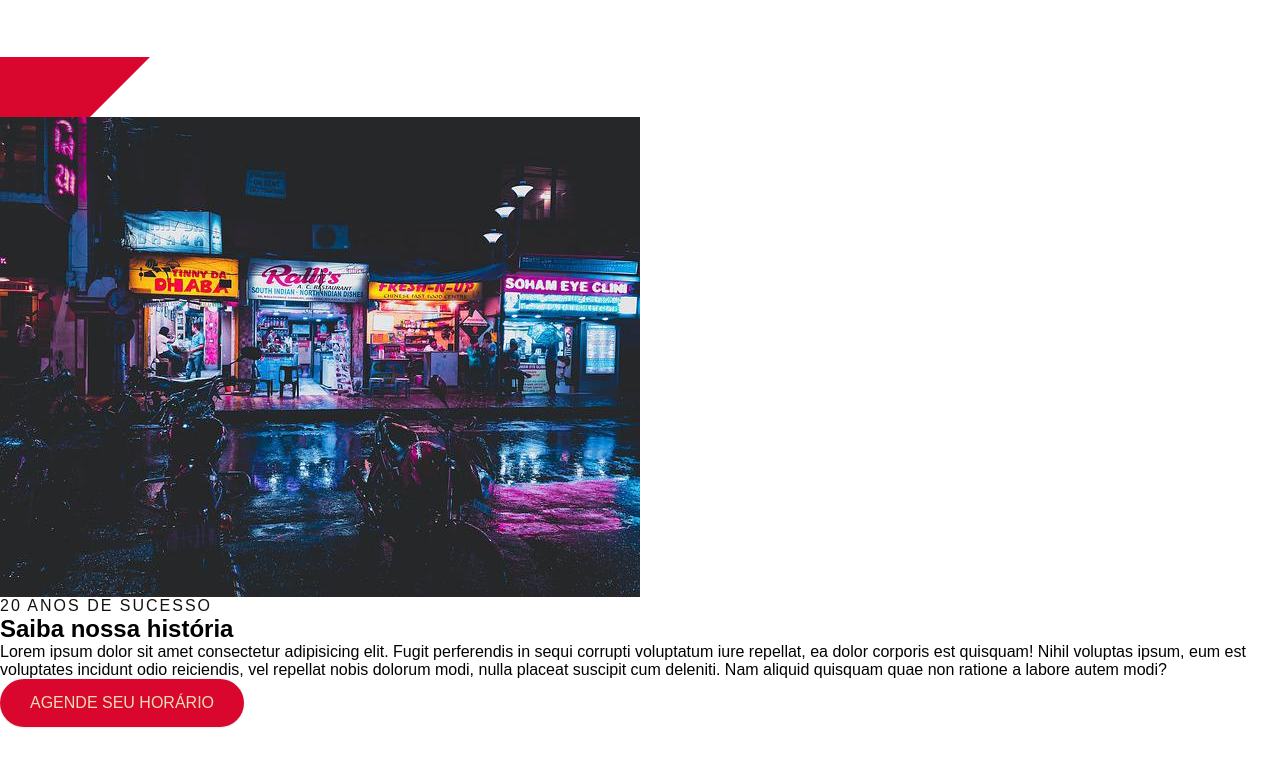
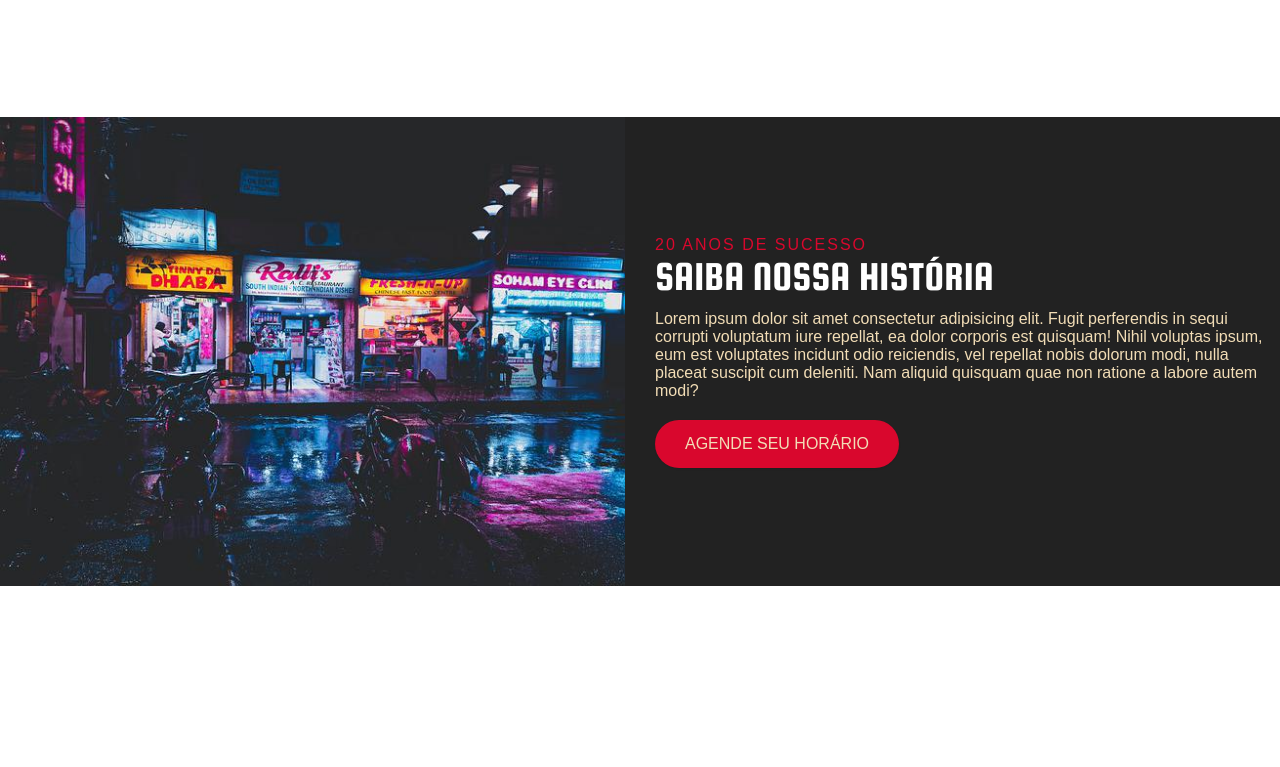
Before and after one commit to davislamenha/gamerworld-ebac, a plain HTML site: page index.html in a window 1280 px wide. Shown: the part 1253-2020 px from the top of the page. After the commit the page ends 1899 px from the top, so only its background shows below. Drawn offline with Linux system fonts and the light colour scheme.

Commit message:
css finalizado

```diff
--- a/css/main.css
+++ b/css/main.css
@@ -42,7 +42,7 @@ img {
 .logo-header, h1{
   font-family:'Squada One', display;
 }
-.titulo {
+.titulo, h2 {
   position: relative;
   font: 400 2.6rem 'Squada One', display;
   color: #111;
@@ -156,3 +156,30 @@ object-fit: cover;
 .lista-consoles img {
   max-width: 300px;
 }
+
+/* === SOBRE === */
+#sobre::after {
+  display: none;
+}
+.container-sobre img {
+  width: 100%;
+}
+.container-sobre {
+  background-color: #222;
+  display: grid;
+  justify-content: flex-start;
+  align-items: center;
+  grid-template-columns: 1fr 1fr;
+  gap: 30px;
+}
+.container-sobre .subtitulo {
+  color: #D9072D;
+}
+.container-sobre h2 {
+  color: #fff;
+  margin-bottom: 12px;
+}
+.container-sobre p {
+  color: #F2DDB6;
+  margin-bottom: 20px;
+}
```
